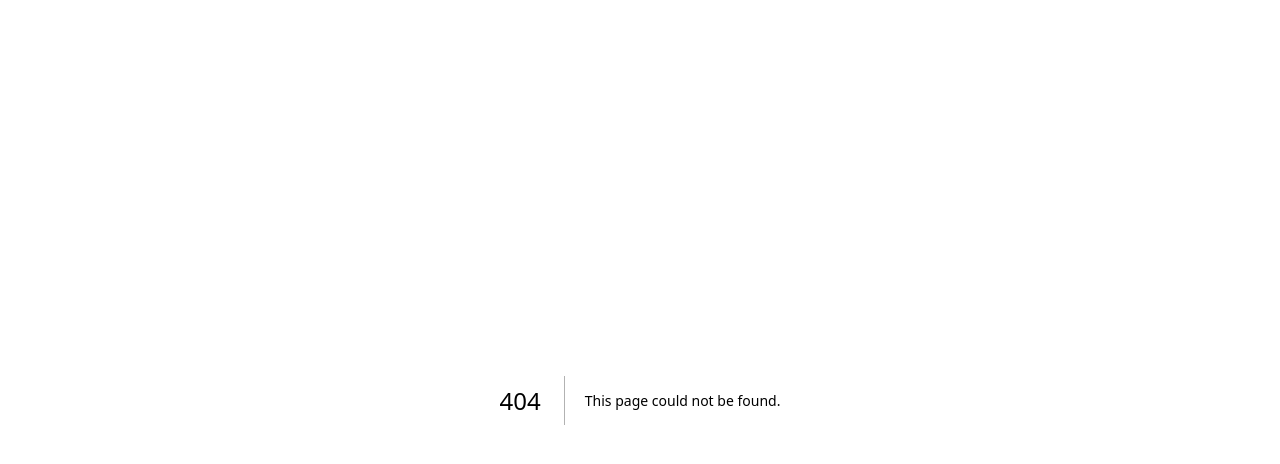
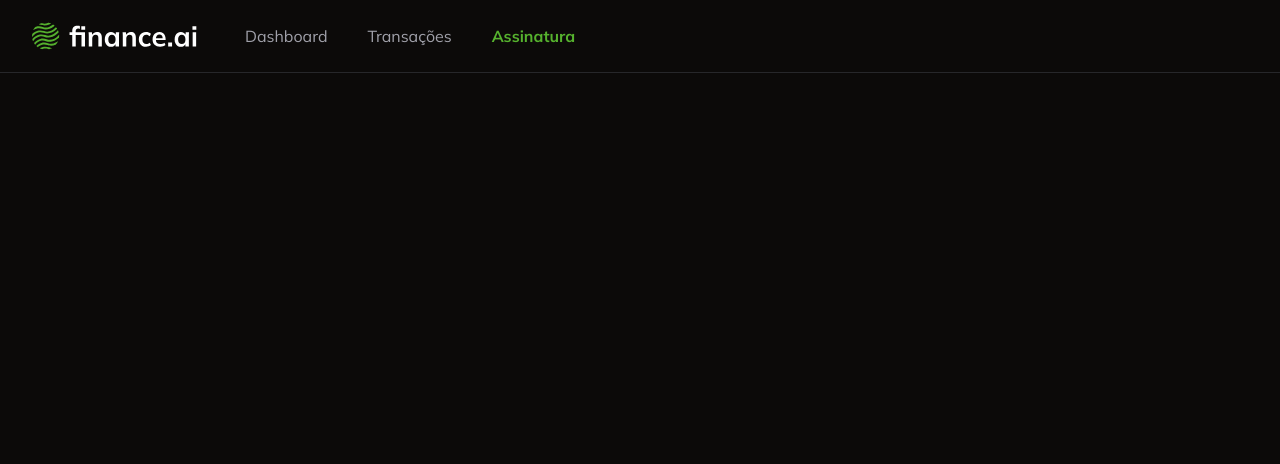
Before and after one commit to wendryuslima/finance-ai, a Next.js app: page /subscription in a window 1280 px wide. Before the commit this address had no page. Shown: the top 464 px of the page. Built offline with nearby package versions, Linux system fonts and the light colour scheme.

Commit message:
feat: add navbar component

```diff
--- /dev/null
+++ b/app/_components/nav-bar.tsx
@@ -0,0 +1,51 @@
+"use client";
+
+import { UserButton } from "@clerk/nextjs";
+import Image from "next/image";
+import Link from "next/link";
+import { usePathname } from "next/navigation";
+
+const NavBar = () => {
+  const pathname = usePathname();
+  return (
+    <nav className="flex justify-between px-8 py-4 border-b border-solid">
+      <div className="flex items-center gap-10">
+        <Image src="/logo-finance-ai.svg" width={173} height={39} alt="logo" />
+        <Link
+          href="/"
+          className={
+            pathname === "/"
+              ? "text-primary font-bold"
+              : "text-muted-foreground"
+          }
+        >
+          Dashboard
+        </Link>
+        <Link
+          href="/transactions"
+          className={
+            pathname === "/transactions"
+              ? "text-primary font-bold"
+              : "text-muted-foreground"
+          }
+        >
+          Transações
+        </Link>
+        <Link
+          href="/subscription"
+          className={
+            pathname === "/subscription"
+              ? "text-primary font-bold"
+              : "text-muted-foreground"
+          }
+        >
+          Assinatura
+        </Link>
+      </div>
+
+      <UserButton showName />
+    </nav>
+  );
+};
+
+export default NavBar;
--- a/app/page.tsx
+++ b/app/page.tsx
@@ -2,6 +2,7 @@
 import { auth } from "@clerk/nextjs/server";
 
 import { redirect } from "next/navigation";
+import NavBar from "./_components/nav-bar";
 
 const Home = async () => {
   const { userId } = auth();
@@ -10,9 +11,12 @@
     redirect("/login");
   }
   return (
-    <div className="h-full flex items-center justify-center">
-      <UserButton showName></UserButton>
-    </div>
+    <>
+      <NavBar />
+      <div className="h-full flex items-center justify-center">
+        <UserButton showName></UserButton>
+      </div>
+    </>
   );
 };
 
--- /dev/null
+++ b/app/subscription/page.tsx
@@ -0,0 +1,11 @@
+import NavBar from "../_components/nav-bar";
+
+const Subscription = () => {
+  return (
+    <>
+      <NavBar />
+    </>
+  );
+};
+
+export default Subscription;
--- a/app/transactions/page.tsx
+++ b/app/transactions/page.tsx
@@ -2,10 +2,13 @@
 import { DataTable } from "../_components/ui/data-table";
 import { transactionColumns } from "./_colums";
 import AddTransactionButton from "../_components/add-transaction-button";
+import NavBar from "../_components/nav-bar";
 
 const Transactions = async () => {
   const transactions = await db.transaction.findMany({});
   return (
+    <>
+      <NavBar />
       <div className="p-6 space-y-6">
         <div className="justify-between flex w-full items-center ">
           <h1 className="font-bold text-2xl">Transações</h1>
@@ -14,6 +17,7 @@
 
         <DataTable columns={transactionColumns} data={transactions} />
       </div>
+    </>
   );
 };
 
```
Also changed, not shown: public/logo-finance-ai.svg. Lines whose indentation alone changed are shown as unchanged.
